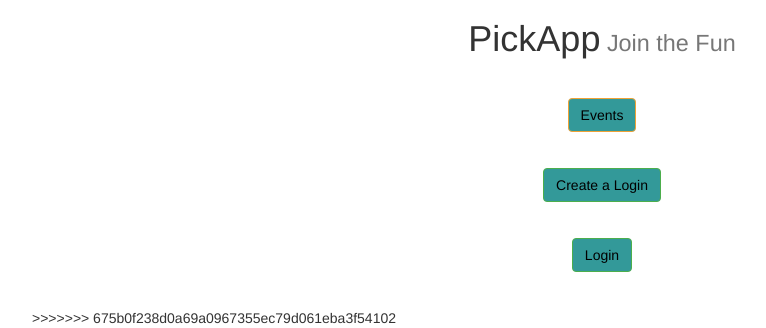
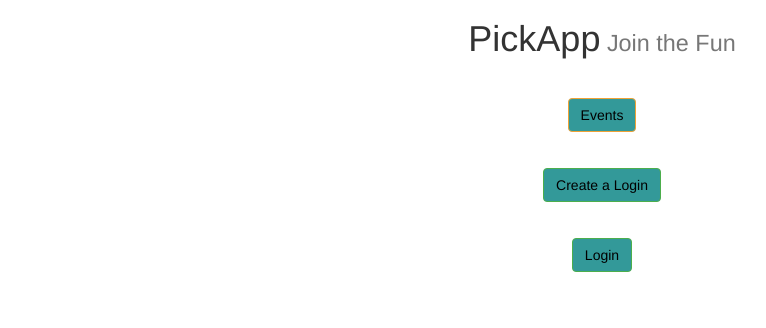
Before and after one commit to jfranti/PickApp, a PHP site: template views/index.twig in a window 1280 px wide. Shown: the part 625-953 px from the top of the page, without its empty margins (38-804 px from the left). After the commit the page ends 897 px from the top, so only its background shows below. Run offline with PHP 8.4, Linux system fonts and the light colour scheme; the template is opened without the code that fills it, so the values that code supplies are empty; some libraries are stand-ins or nearby versions.

Commit message:
change index.twig

```diff
--- a/views/index.twig
+++ b/views/index.twig
@@ -56,7 +56,6 @@
         </form>
 
         </center>
->>>>>>> 675b0f238d0a69a0967355ec79d061eba3f54102
     </body>
   </div>
 </html>
```
